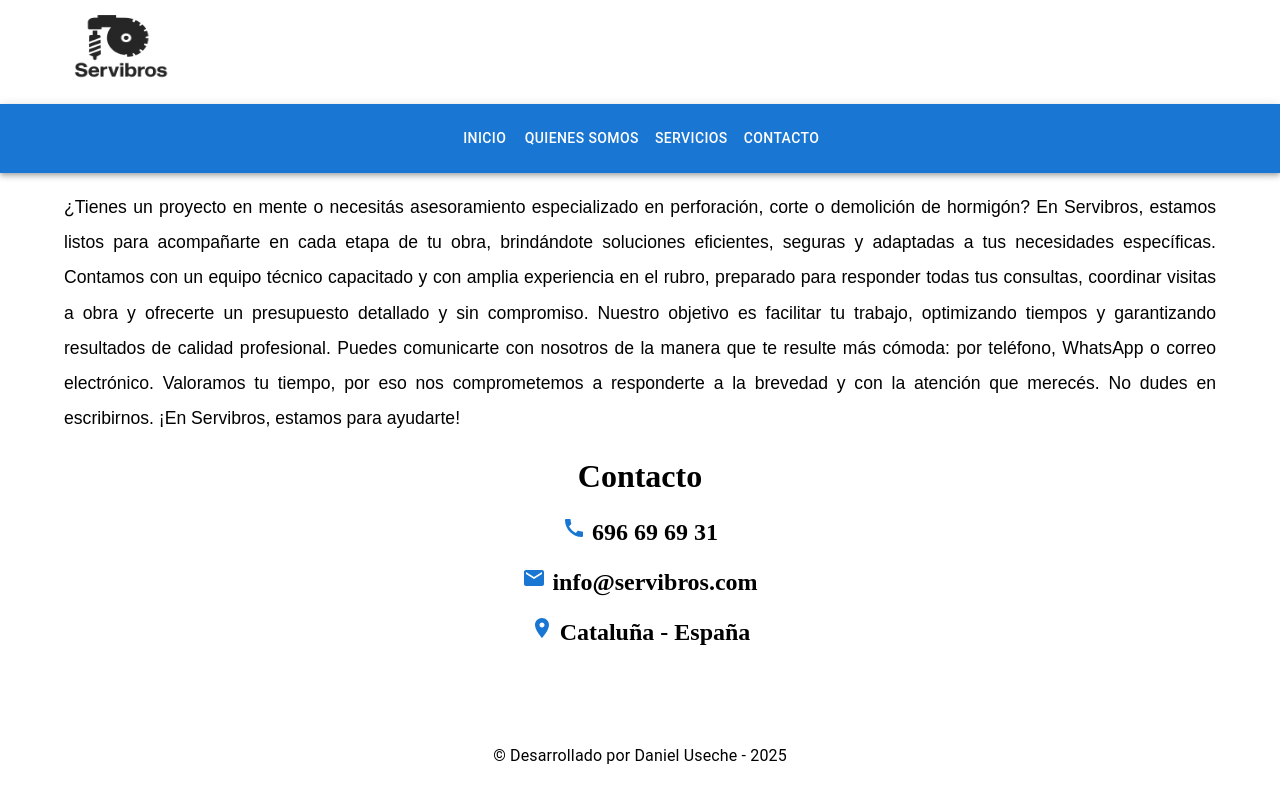
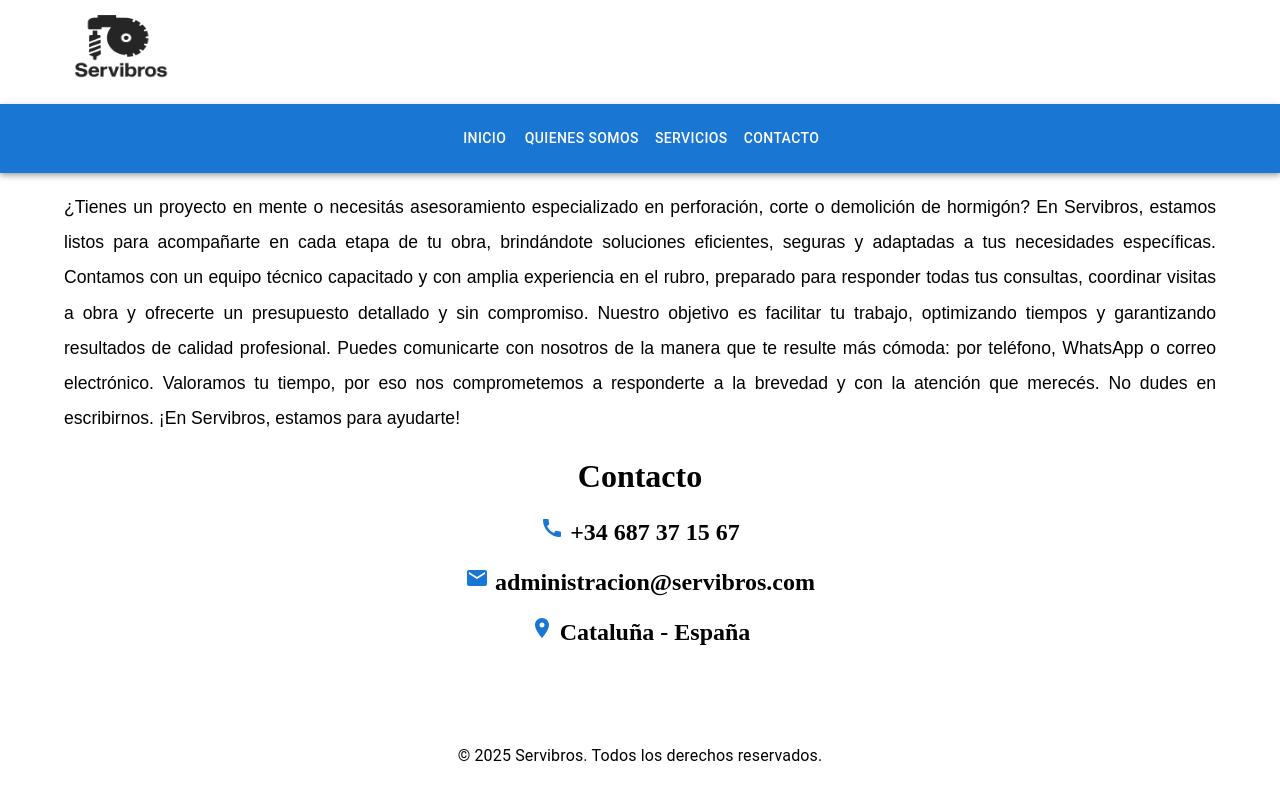
Before and after one commit to usechedaniel88/servibrosproyecto, a React (Vite) app: page /contact in a window 1280 px wide. Built offline with nearby package versions, Linux system fonts and the light colour scheme.

Commit message:
derechos reservados, telefono y correo cambiado

```diff
--- a/src/Components/Footer/Footer.tsx
+++ b/src/Components/Footer/Footer.tsx
@@ -18,7 +18,7 @@ const Footer = () => {
       }}
     >
     <Typography variant="body1">
-      &copy; Desarrollado por Daniel Useche - {new Date().getFullYear()}
+      &copy; {new Date().getFullYear()} Servibros. Todos los derechos reservados.
     </Typography>
 </Container>
   )
--- a/src/Pages/ContactPage/ContactPage.tsx
+++ b/src/Pages/ContactPage/ContactPage.tsx
@@ -20,12 +20,12 @@ import LocationOnIcon from '@mui/icons-material/LocationOn';
          <h2>
            <CallIcon
              fontSize="medium"
-             color="primary" /> 696 69 69 31
+             color="primary" /> +34 687 37 15 67
          </h2>
          <h2>
            <EmailIcon
              fontSize="medium"
-             color="primary" /> info@servibros.com
+             color="primary" /> administracion@servibros.com
          </h2>
          <h2>
            <LocationOnIcon
```
